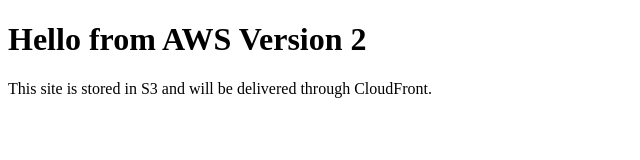
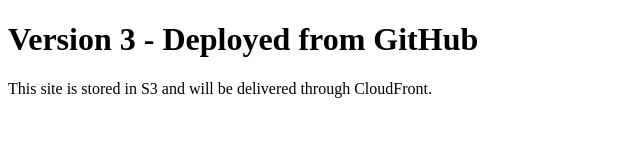
Before and after one commit to Honeyman-80/aws-static-site, a plain HTML site: page index.html in a window 1280 px wide. Shown: the whole page, without its empty margins (0-640 px from the left). Drawn offline with Linux system fonts and the light colour scheme.

Commit message:
Update index.html

```diff
--- a/index.html
+++ b/index.html
@@ -4,7 +4,7 @@
   <title>Dave AWS Static Site</title>
 </head>
 <body>
-  <h1>Hello from AWS Version 2</h1>
+  <h1>Version 3 - Deployed from GitHub</h1>
   <p>This site is stored in S3 and will be delivered through CloudFront.</p>
 </body>
 </html>
```
